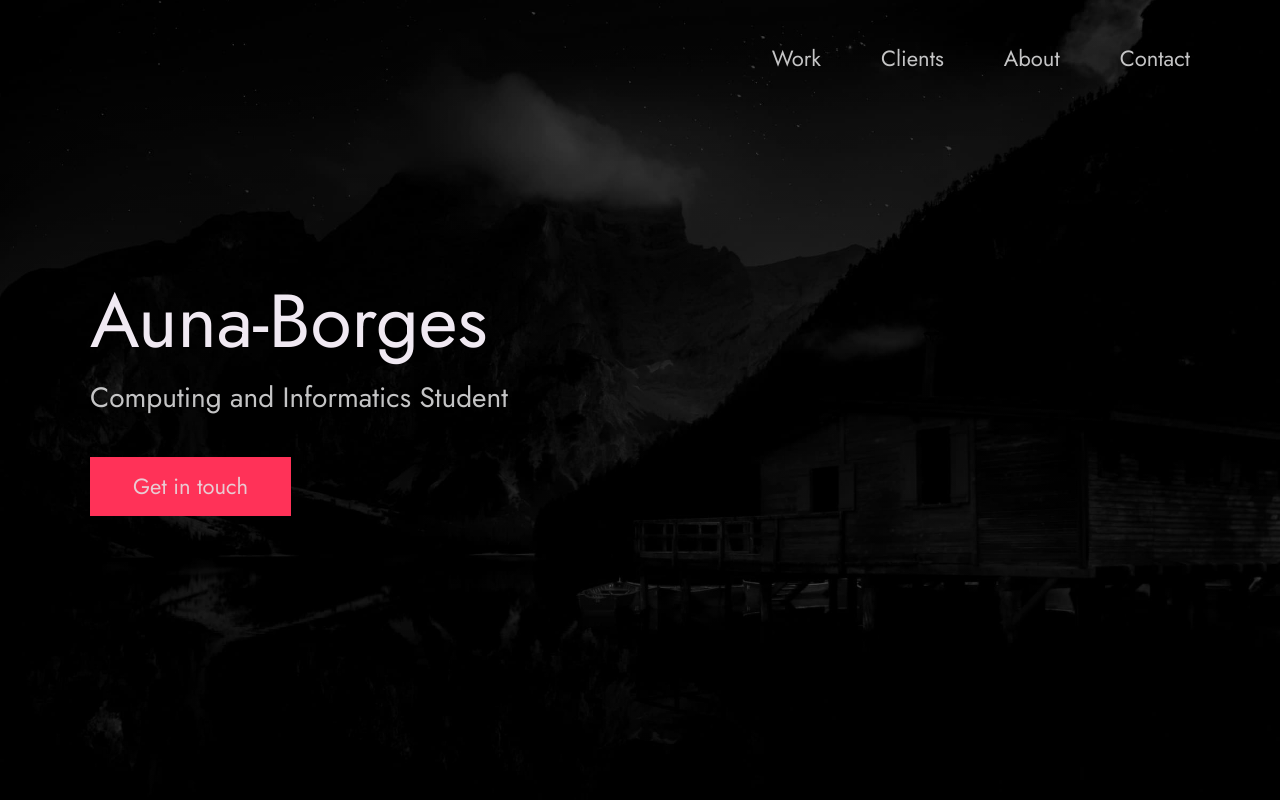
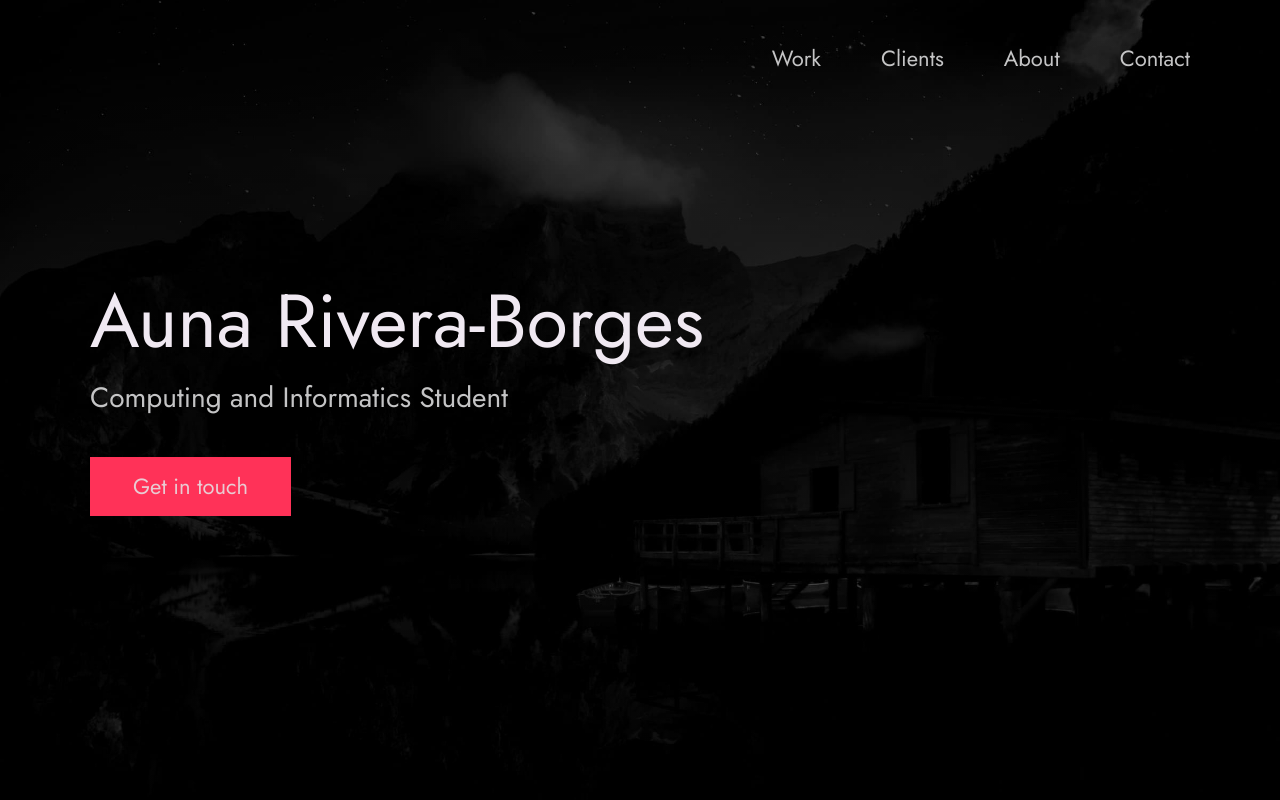
Before and after one commit to triverab/auna-portfolio, a plain HTML site: page index.html in a window 1280 px wide. Shown: the top 800 px of the page. Drawn offline with Linux system fonts and the light colour scheme.

Commit message:
updated last name

```diff
--- a/index.html
+++ b/index.html
@@ -56,7 +56,7 @@
       <div class="header__text">
         <h1 class="heading-primary">
           <!-- Replace the following name with your name -->
-          <span>Auna-Borges</span>
+          <span>Auna Rivera-Borges</span>
         </h1>
         <!-- Put a small paragraph about yourself -->
         <p>Computing and Informatics Student</p>
```
